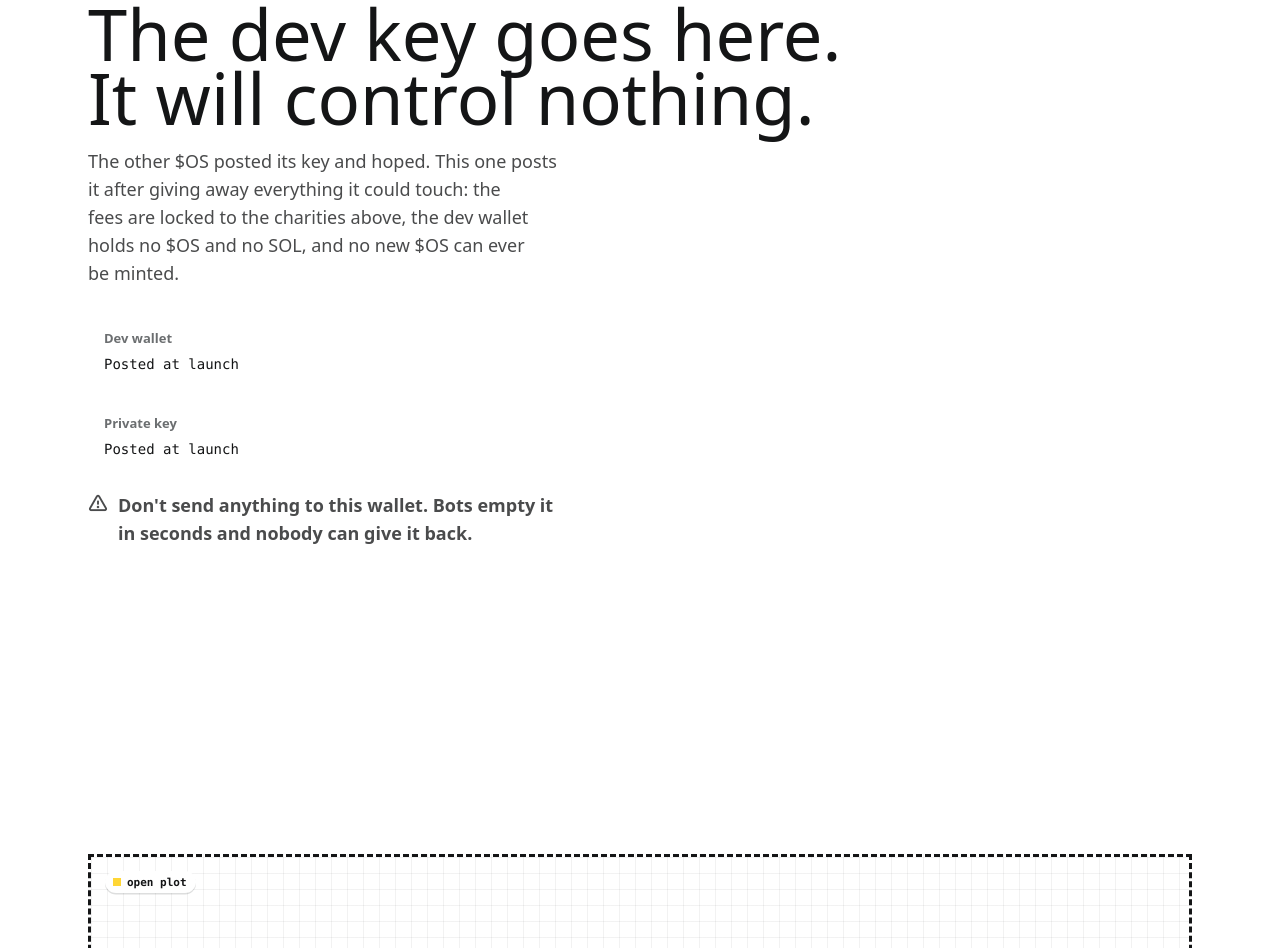
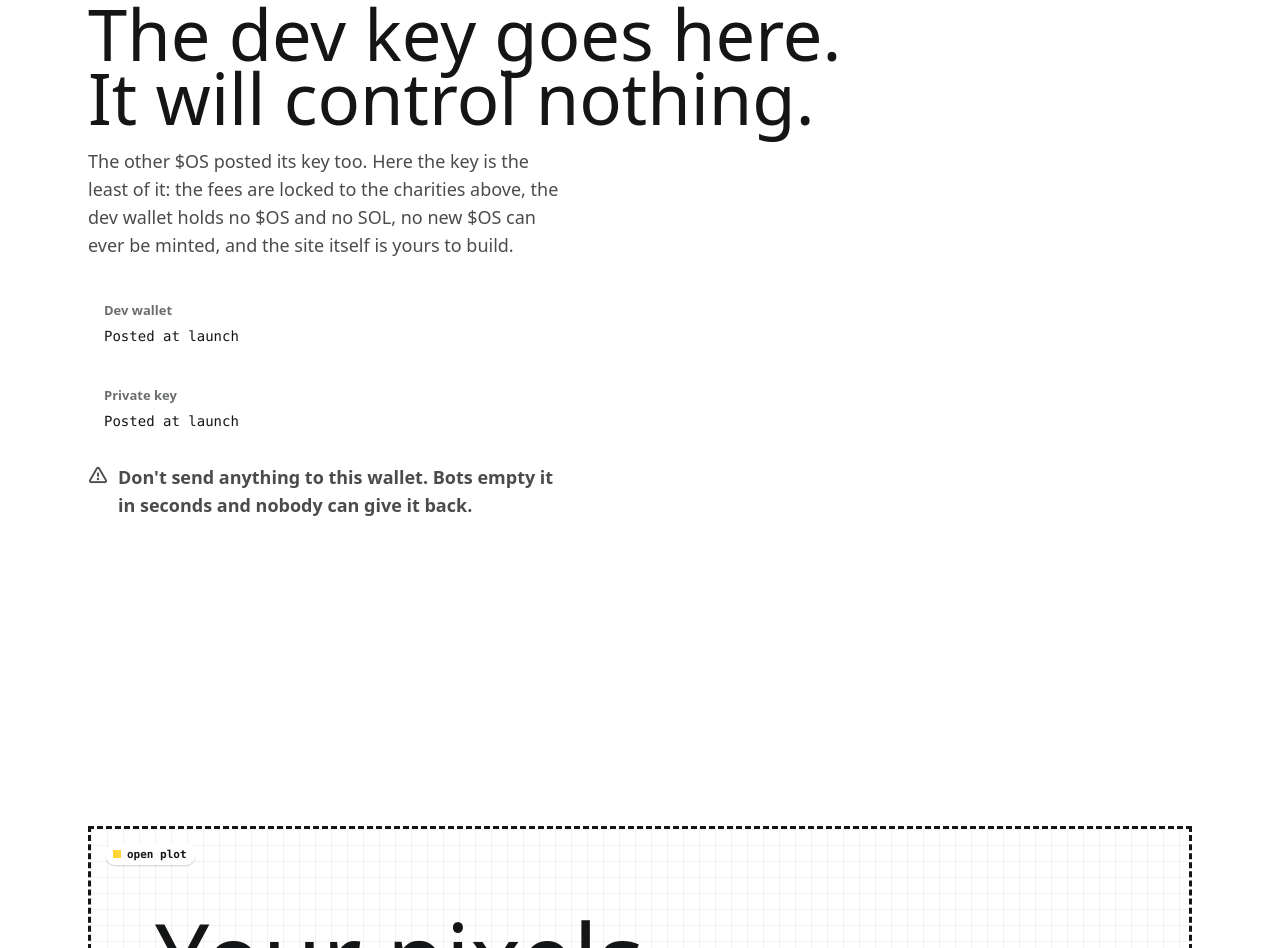
Before and after one commit to Openssourcee/open-source, a plain HTML site: page sitio/index.html in a window 1280 px wide. Shown: the part 5583-6531 px from the top of the page. Drawn offline with nearby package versions, Linux system fonts and the light colour scheme; no server answers; a web font is replaced by a local one.

Commit message:
Be fair to the other $OS: its fees were locked too

```diff
--- a/sitio/index.html
+++ b/sitio/index.html
@@ -171,7 +171,7 @@
 
         <div class="nokeys" id="devkey">
           <h3 id="devkeyTitle">The dev key goes here. It will control nothing.</h3>
-          <p>The other $OS posted its key and hoped. This one posts it after giving away everything it could touch: the fees are locked to the charities above, the dev wallet holds no $OS and no SOL, and no new $OS can ever be minted.</p>
+          <p>The other $OS posted its key too. Here the key is the least of it: the fees are locked to the charities above, the dev wallet holds no $OS and no SOL, no new $OS can ever be minted, and the site itself is yours to build.</p>
           <dl class="keybox">
             <div class="keyrow">
               <dt>Dev wallet</dt>
```
